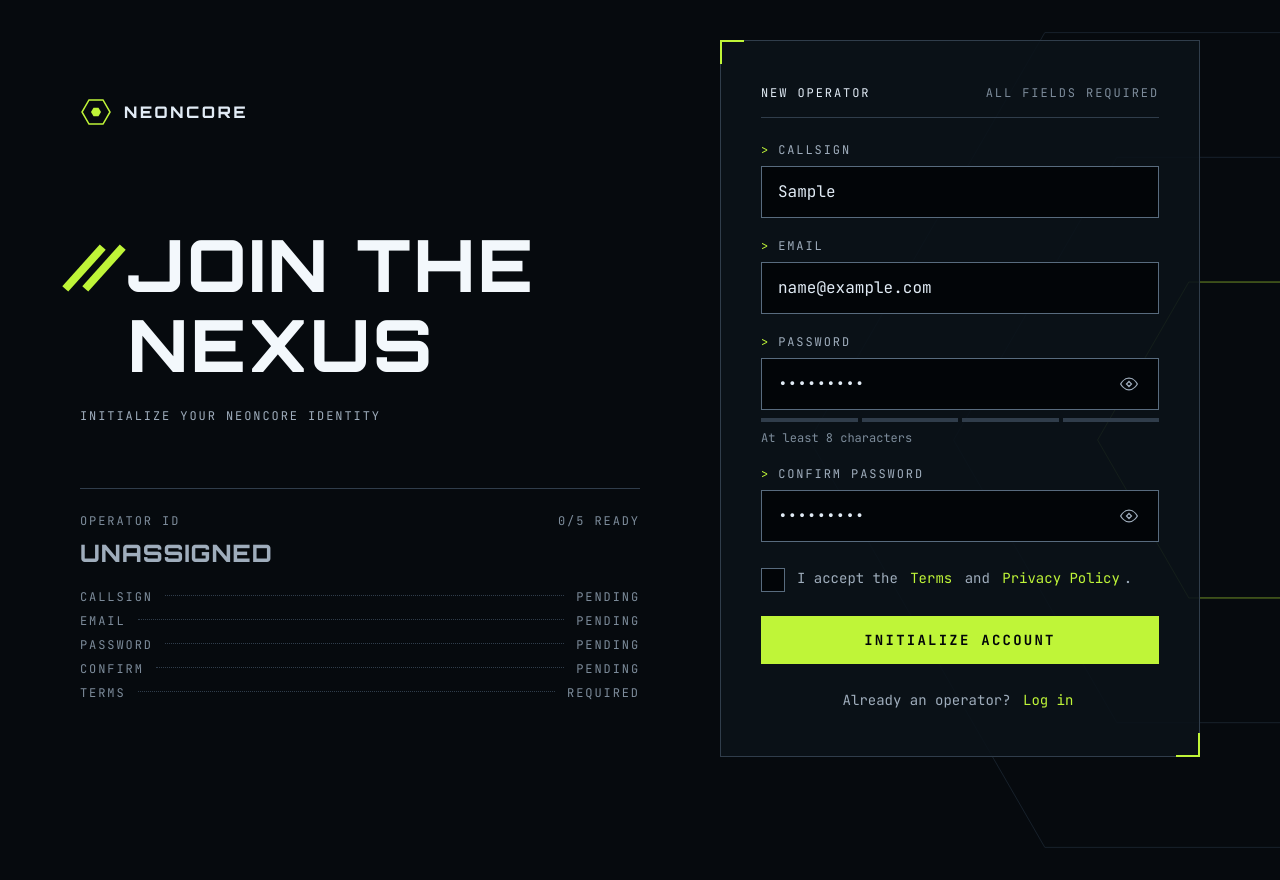
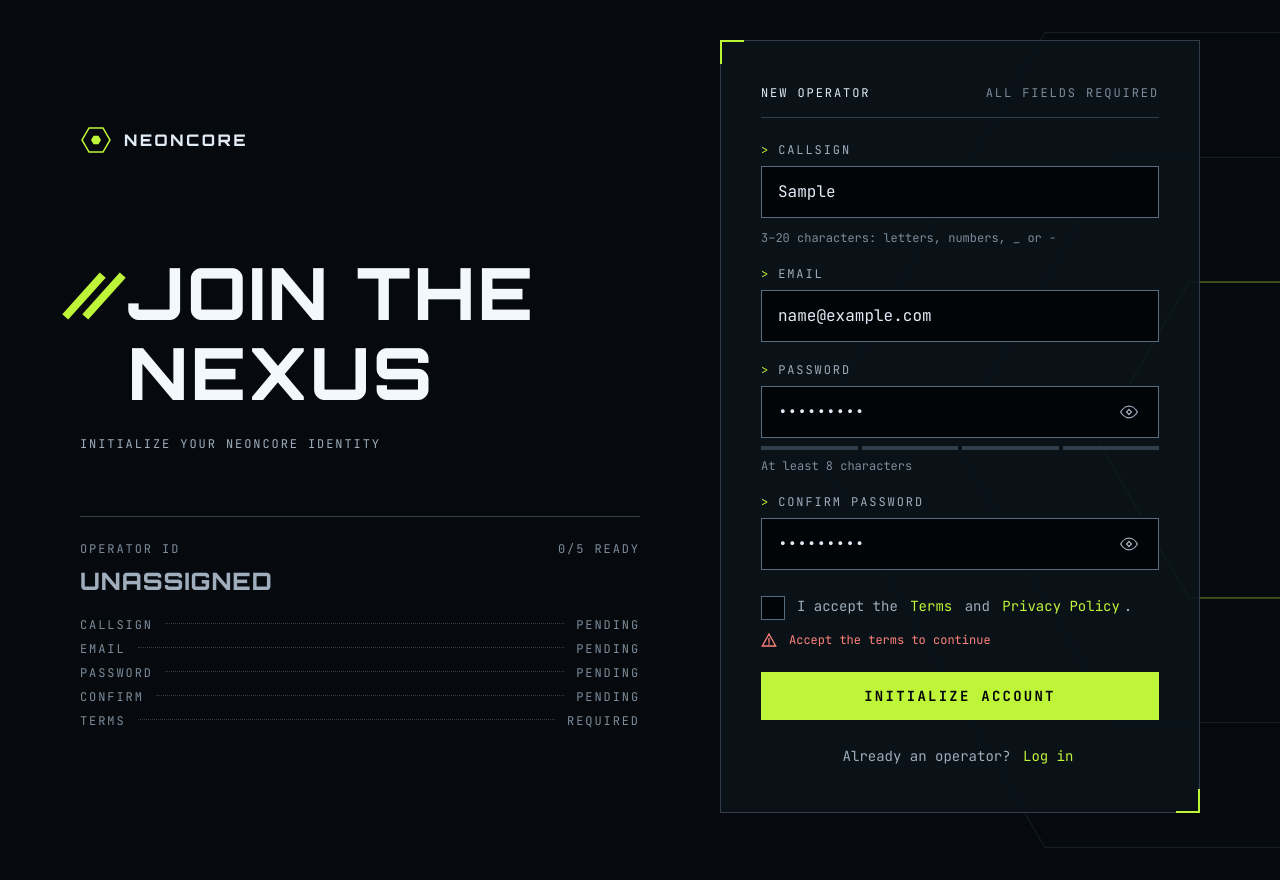
Before and after one commit to mostafasafa021/NEONCORE-Platform-Sign-Up-Form, a React (Vite) app: page / in a window 1280 px wide. Both pictures are taken after typing "Sample", "name@example.com", "Sample123", "Sample123" into the empty fields and a click on the button "INITIALIZE ACCOUNT". Built offline with nearby package versions, Linux system fonts and the light colour scheme.

Commit message:
Implemented on Submit Validation as intial and will implement it on typing soon

```diff
--- a/src/App.jsx
+++ b/src/App.jsx
@@ -1,6 +1,7 @@
 import logo from "./assests/images/logo.svg";
 import patternBackdrop from "./assests/images/pattern-backdrop.svg";
 import eyeIcon from "./assests/images/icon-eye.svg";
+import alertIcon from "./assests/images/icon-alert.svg";
 import "./App.css";
 import { useState } from "react";
 
@@ -16,8 +17,107 @@ const inputClasses =
   "mt-2 min-h-13 w-full border border-neutral-600 bg-navy-950 px-4 py-3 font-jetbrains text-inputs text-neutral-100 placeholder:text-neutral-500 focus-visible:border-lime-500 focus-visible:outline-2 focus-visible:outline-lime-500 focus-visible:outline-offset-3 hover:border-neutral-50 transition-color";
 
 function App() {
-  const [name, setName] = useState("");
-  const [error, setError] = useState("bbb");
+  const [formData, setFormData] = useState({
+    callsign: "",
+    email: "",
+    password: "",
+    confirmPassword: "",
+    terms: false,
+  });
+  console.log(formData);
+  const [errors, setErrors] = useState({
+    callsign: {
+      isError: false,
+      message: "",
+    },
+    email: {
+      isError: false,
+      message: "",
+    },
+    password: {
+      isError: false,
+      message: "",
+    },
+    confirmPassword: {
+      isError: false,
+      message: "",
+    },
+    terms: {
+      isError: false,
+      message: "",
+    },
+  });
+
+  function handleChange(event) {
+    const { name, type, value, checked } = event.target;
+    console.log(event.target);
+    setFormData((previousFormData) => ({
+      ...previousFormData,
+      [name]: type === "checkbox" ? checked : value,
+    }));
+  }
+
+  function setError(field, isError, message) {
+    setErrors((prevErrors) => ({
+      ...prevErrors,
+      [field]: {
+        ...[field],
+        isError,
+        message,
+      },
+    }));
+  }
+
+  function validateForm(e) {
+    e.preventDefault();
+    if (formData.callsign.length < 3) {
+      setError("callsign", true, "Use at least 3 characters");
+    } else {
+      setError("callsign", false, "");
+    }
+
+    if (formData.callsign.length > 20) {
+      setError("callsign", true, "Use 20 characters or fewer");
+    } else {
+      setError("callsign", false, "");
+    }
+
+    if (/[^a-zA-Z0-9_-]/.test(formData.callsign)) {
+      setError("callsign", true, "Use letters, numbers, _ or - only");
+    } else {
+      setError("callsign", false, "");
+    }
+
+    if (!/\w+@\w+.(com|net)/.test(formData.email)) {
+      setError("email", true, "Enter a valid email, like you@example.com");
+    } else {
+      setError("email", false, "");
+    }
+
+    if (formData.password.length === 0) {
+      setError("password", true, "Enter a password");
+    } else if (formData.password.length < 8) {
+      setError("password", true, "Use at least 8 characters");
+    } else {
+      setError("password", false, "");
+    }
+
+    if (
+      formData.password !== formData.confirmPassword &&
+      formData.password.length >= 8
+    ) {
+      setError("confirmPassword", true, "Passwords don't match");
+    } else {
+      setError("confirmPassword", false, "");
+    }
+
+    if (!formData.terms) {
+      setError("terms",true,"Accept the terms to continue")
+    } else {
+      setError("terms",false,"")
+    }
+  }
+
   return (
     <main className="relative isolate min-h-screen overflow-hidden bg-neutral-950 p-4 text-neutral-50 md:p-10">
       <img
@@ -113,7 +213,7 @@ function App() {
             <p className="preset-6 text-neutral-400 md:hidden">All required</p>
           </header>
 
-          <form className="mt-6" onSubmit={(event) => event.preventDefault()}>
+          <form className="mt-6" onSubmit={validateForm} noValidate>
             <div className="space-y-5">
               <div>
                 <label
@@ -129,12 +229,22 @@ function App() {
                   type="text"
                   placeholder="e.g. Vortex_07"
                   autoComplete="nickname"
+                  value={formData.callsign}
+                  onChange={handleChange}
                   className={inputClasses}
                 />
-                {error ? (
-                  <p className="preset-7 mt-2 text-red-400"></p>
+                {errors.callsign.isError ? (
+                  <p className="preset-7 mt-3 text-red-400 flex items-center gap-3">
+                    <img
+                      src={alertIcon}
+                      alt=""
+                      aria-hidden="true"
+                      className="inline-block"
+                    />{" "}
+                    {errors.callsign.message}
+                  </p>
                 ) : (
-                  <p className="preset-7 mt-2 text-neutral-400">
+                  <p className="preset-7 mt-3 text-neutral-400">
                     3–20 characters: letters, numbers, _ or -
                   </p>
                 )}
@@ -154,8 +264,21 @@ function App() {
                   type="email"
                   placeholder="you@example.com"
                   autoComplete="email"
+                  value={formData.email}
+                  onChange={handleChange}
                   className={inputClasses}
                 />
+                {errors.email.isError && (
+                  <p className="preset-7 mt-3 text-red-400 flex items-center gap-3">
+                    <img
+                      src={alertIcon}
+                      alt=""
+                      aria-hidden="true"
+                      className="inline-block"
+                    />{" "}
+                    {errors.email.message}
+                  </p>
+                )}
               </div>
 
               <div>
@@ -172,6 +295,8 @@ function App() {
                     name="password"
                     type="password"
                     autoComplete="new-password"
+                    value={formData.password}
+                    onChange={handleChange}
                     className={`${inputClasses} pr-12`}
                   />
                   <button
@@ -193,14 +318,26 @@ function App() {
                   <span className="h-1 bg-neutral-700" />
                   <span className="h-1 bg-neutral-700" />
                 </div>
-                <p className="preset-7 mt-2 text-neutral-400">
-                  At least 8 characters
-                </p>
+                {errors.password.isError ? (
+                  <p className="preset-7 mt-2 text-red-400 flex items-center gap-3">
+                    <img
+                      src={alertIcon}
+                      alt=""
+                      aria-hidden="true"
+                      className="inline-block"
+                    />{" "}
+                    {errors.password.message}
+                  </p>
+                ) : (
+                  <p className="preset-7 mt-2 text-neutral-400">
+                    At least 8 characters
+                  </p>
+                )}
               </div>
 
               <div>
                 <label
-                  htmlFor="confirm-password"
+                  htmlFor="confirmPassword"
                   className="preset-6 flex items-center gap-2 text-neutral-300"
                 >
                   <span className="text-lime-500">&gt;</span>
@@ -208,10 +345,12 @@ function App() {
                 </label>
                 <div className="relative">
                   <input
-                    id="confirm-password"
-                    name="confirm-password"
+                    id="confirmPassword"
+                    name="confirmPassword"
                     type="password"
                     autoComplete="new-password"
+                    value={formData.confirmPassword}
+                    onChange={handleChange}
                     className={`${inputClasses} pr-12`}
                   />
                   <button
@@ -227,6 +366,17 @@ function App() {
                     />
                   </button>
                 </div>
+                {errors.confirmPassword.isError && (
+                  <p className="preset-7 mt-3 text-red-400 flex items-center gap-3">
+                    <img
+                      src={alertIcon}
+                      alt=""
+                      aria-hidden="true"
+                      className="inline-block"
+                    />{" "}
+                    {errors.confirmPassword.message}
+                  </p>
+                )}
               </div>
             </div>
 
@@ -235,7 +385,9 @@ function App() {
                 id="terms"
                 name="terms"
                 type="checkbox"
-                className="mt-0.5 size-6 shrink-0 appearance-none border border-neutral-600 bg-navy-950 cursor-pointer focus-visible:outline-2 focus-visible:outline-lime-500 focus-visible:outline-offset-3"
+                checked={formData.terms}
+                onChange={handleChange}
+                className="mt-0.5 size-6 shrink-0 appearance-none border border-neutral-600 bg-navy-950 cursor-pointer focus-visible:outline-2 focus-visible:outline-lime-500 focus-visible:outline-offset-3 checked:bg-lime-500 checked:border-none"
               />
               <label htmlFor="terms" className="preset-5 text-neutral-300">
                 I accept the{" "}
@@ -255,6 +407,17 @@ function App() {
                 .
               </label>
             </div>
+            {errors.terms.isError && (
+              <p className="preset-7 mt-3 text-red-400 flex items-center gap-3">
+                <img
+                  src={alertIcon}
+                  alt=""
+                  aria-hidden="true"
+                  className="inline-block"
+                />{" "}
+                {errors.terms.message}
+              </p>
+            )}
 
             <button
               type="submit"
```
Also changed, not shown: src/assests/images/alert-svgrepo-com.svg (added).
